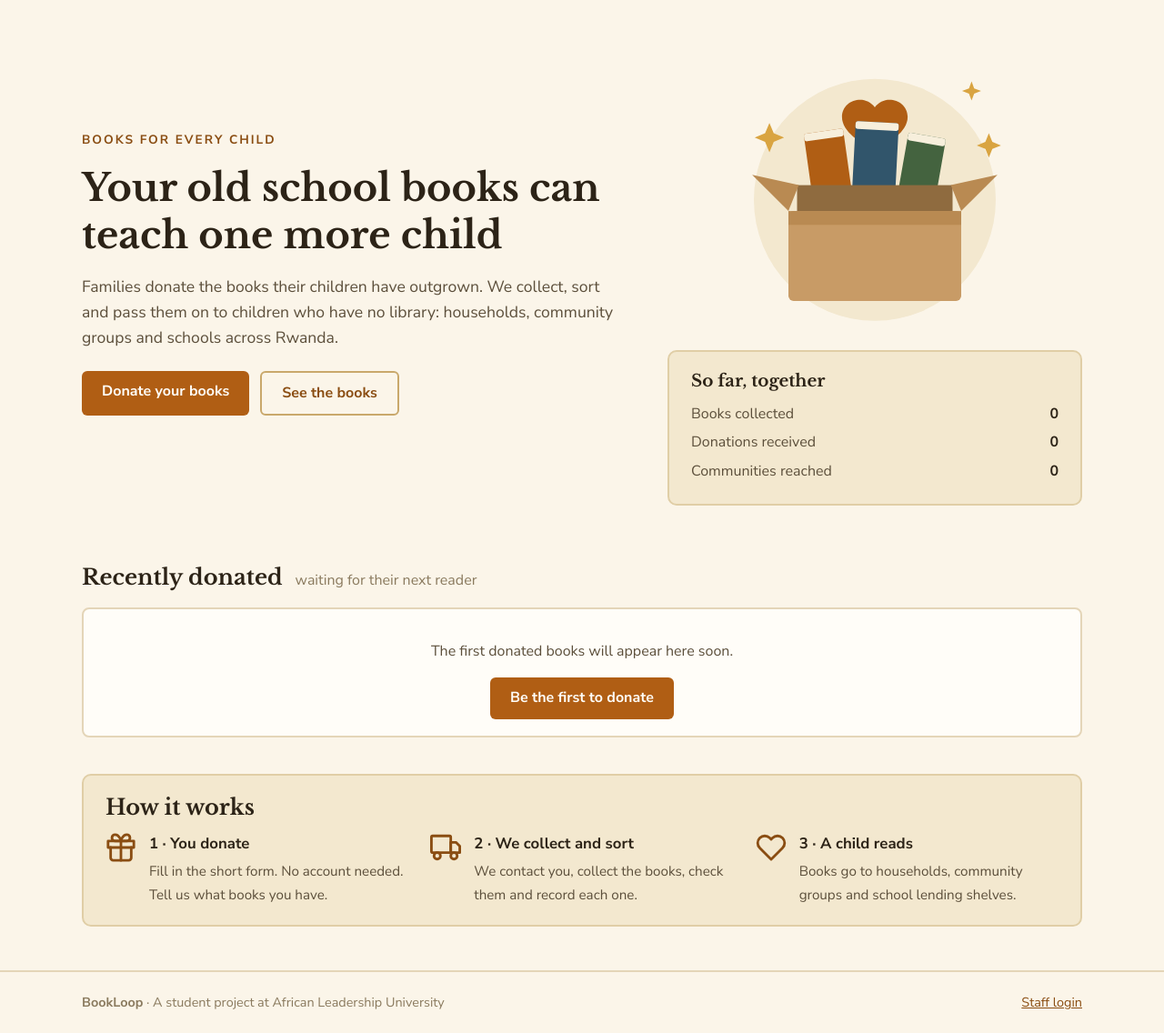
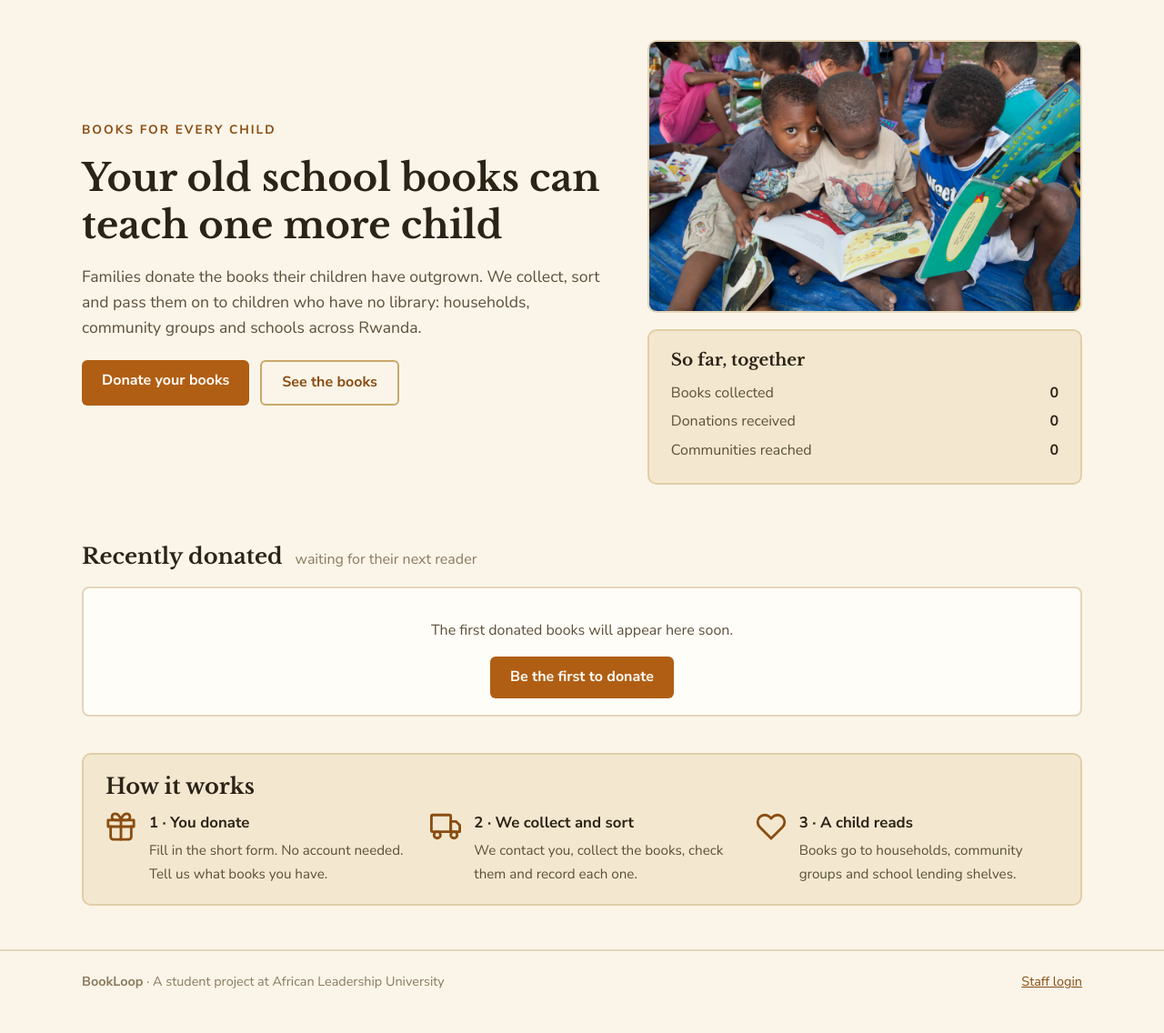
Before and after one commit to HenrietteIraguha/BOOKLOOP, a Django app: page / in a window 1280 px wide. Shown: the part 74-1210 px from the top of the page at 91% size. After the commit the page ends 1161 px from the top, so only its background shows below. Run offline with Django 5.2, Linux system fonts and the light colour scheme; data that the repository does not hold is empty.

Commit message:
Added  hero photo

```diff
--- a/static/css/bookloop.css
+++ b/static/css/bookloop.css
@@ -194,3 +194,13 @@ main.container { margin-top: 28px; }
 .how-step b { display: block; font-size: 1.05rem; margin-bottom: 4px; }
 .how-step span { color: var(--muted); font-size: 0.95rem; }
 @media (max-width: 640px) { .hero h1 { font-size: 1.8rem; } }
+
+.hero-photo { width: 100%; height: 300px; object-fit: cover; border-radius: 10px; border: 2px solid var(--border); }
+
+.hero-side { min-width: 0; }
+.hero-photo { max-width: 100%; display: block; }
+
+/* Hero: force two columns on wide screens */
+.hero { display: grid; grid-template-columns: minmax(0, 1.2fr) minmax(0, 1fr); gap: 48px; align-items: center; }
+.hero-photo { width: 100%; max-width: 100%; height: 300px; object-fit: cover; display: block; }
+@media (max-width: 860px) { .hero { grid-template-columns: minmax(0, 1fr); } }
--- a/templates/public/showcase.html
+++ b/templates/public/showcase.html
@@ -1,4 +1,5 @@
 {% extends "base.html" %}
+{% load static %}
 {% block title %}BookLoop · Books for every child{% endblock %}
 {% block content %}
 
@@ -14,21 +15,7 @@
   </div>
 
   <div class="hero-side">
-    <svg viewBox="0 0 480 340" role="img" aria-label="Donated books in a box, with a heart above">
-      <circle cx="240" cy="185" r="140" fill="#F3E8CF"></circle>
-      <path d="M240 78 c-11-16 -38-9 -38 11 c0 18 22 29 38 42 c16-13 38-24 38-42 c0-20 -27-27 -38-11 z" fill="#B05E14"></path>
-      <g transform="rotate(-8 188 160)"><rect x="165" y="105" width="46" height="110" rx="3" fill="#B05E14"></rect><rect x="165" y="105" width="46" height="9" rx="3" fill="#F7EFDC"></rect></g>
-      <g transform="rotate(3 240 150)"><rect x="215" y="95" width="50" height="120" rx="3" fill="#31556B"></rect><rect x="215" y="95" width="50" height="9" rx="3" fill="#F7EFDC"></rect></g>
-      <g transform="rotate(10 292 160)"><rect x="270" y="110" width="44" height="105" rx="3" fill="#44633F"></rect><rect x="270" y="110" width="44" height="9" rx="3" fill="#F7EFDC"></rect></g>
-      <rect x="150" y="168" width="180" height="36" fill="#8F6B3F"></rect>
-      <polygon points="140,198 98,156 152,168" fill="#B98A52"></polygon>
-      <polygon points="340,198 382,156 328,168" fill="#B98A52"></polygon>
-      <rect x="140" y="198" width="200" height="104" rx="6" fill="#C89B66"></rect>
-      <rect x="140" y="198" width="200" height="16" fill="#B98A52"></rect>
-      <path d="M118 96 l5 12 12 5 -12 5 -5 12 -5 -12 -12 -5 12 -5 z" fill="#D9A441"></path>
-      <path d="M372 108 l4 10 10 4 -10 4 -4 10 -4 -10 -10 -4 10 -4 z" fill="#D9A441"></path>
-      <path d="M352 48 l3 8 8 3 -8 3 -3 8 -3 -8 -8 -3 8 -3 z" fill="#D9A441"></path>
-    </svg>
+    <img class="hero-photo" src="{% static 'images/hero.jpg' %}" alt="Donated books ready for their next reader">
     <div class="panel-sand">
       <h3>So far, together</h3>
       <div class="stat-row"><span>Books collected</span><b>{{ stats.books_collected }}</b></div>
```
Also changed, not shown: static/images/hero.jpg (added).
